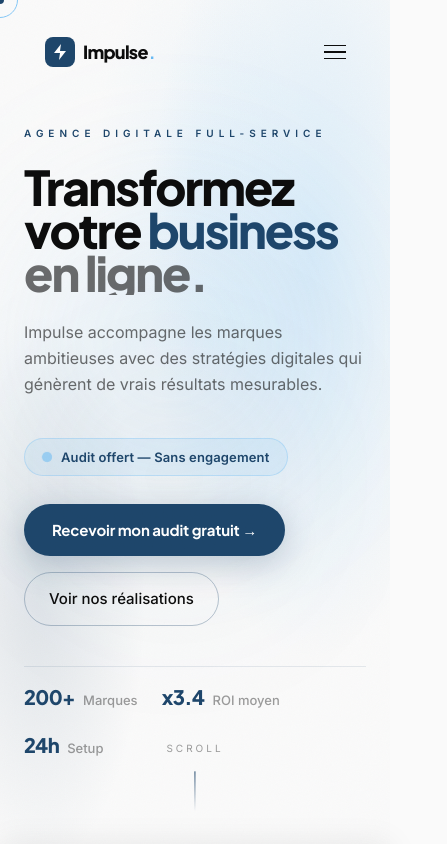
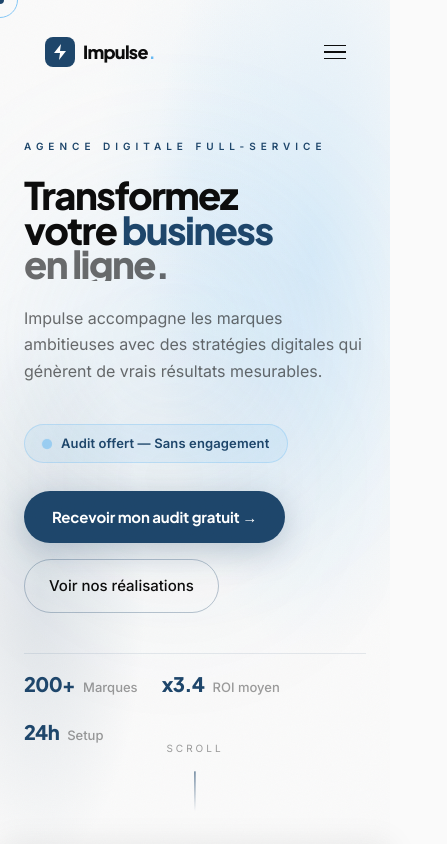
Before and after one commit to cadjee14-png/impulse-agency, a Next.js app: page / in a window 390 px wide. Shown: the top 844 px of the page, 447 px wide, since content can reach past the window. Built offline with nearby package versions, Linux system fonts and the light colour scheme.

Commit message:
fix: mobile overflow horizontal

```diff
--- a/src/app/globals.css
+++ b/src/app/globals.css
@@ -44,6 +44,8 @@ html {
   scroll-behavior: auto;
   -webkit-font-smoothing: antialiased;
   -moz-osx-font-smoothing: grayscale;
+  overflow-x: hidden;
+  max-width: 100vw;
 }
 
 body {
@@ -52,6 +54,8 @@ body {
   font-size: 16px;
   line-height: 1.6;
   overflow-x: hidden;
+  max-width: 100vw;
+  position: relative;
 }
 
 /* ─── Grain Overlay ──────────────────────────────────────────── */
--- a/src/components/sections/hero.tsx
+++ b/src/components/sections/hero.tsx
@@ -135,7 +135,7 @@ export function Hero() {
           style={{
             fontFamily: 'var(--font-heading)',
             fontWeight: 800,
-            fontSize: 'clamp(48px, 7.5vw, 112px)',
+            fontSize: 'clamp(38px, 7.5vw, 112px)',
             lineHeight: 0.9,
             letterSpacing: '-0.04em',
             color: 'var(--text)',
```
